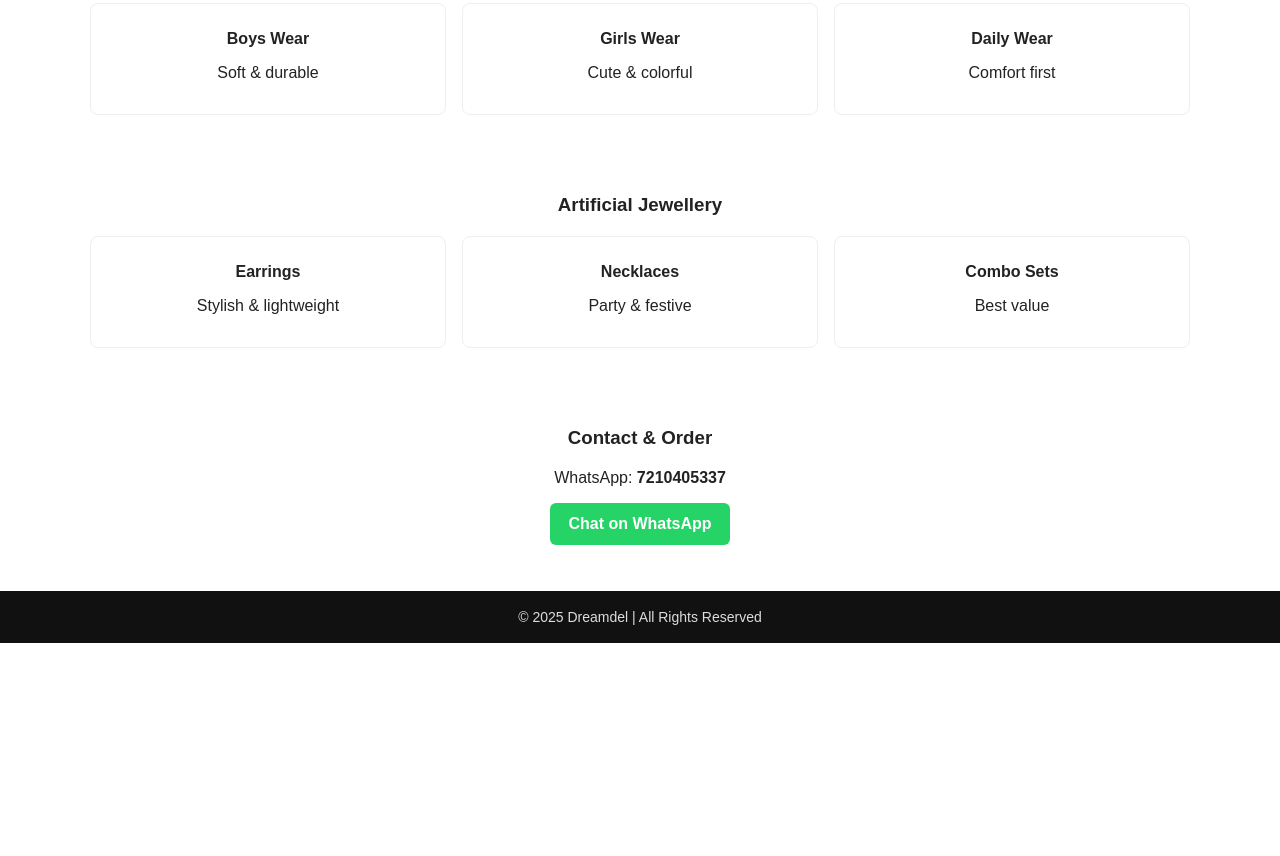
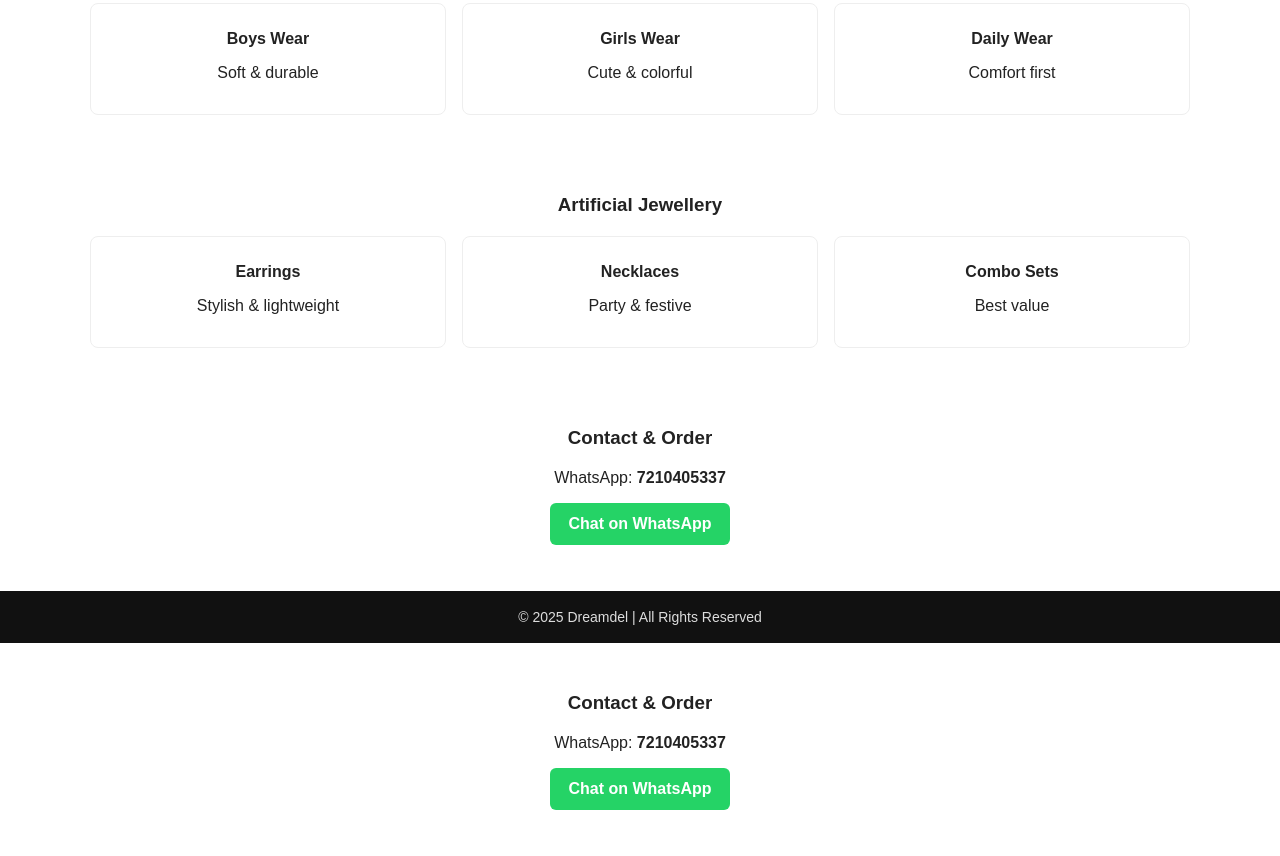
Before and after one commit to dreamdel09/Dreamdel-, a plain HTML site: page index.html in a window 1280 px wide. Shown: the part 928-1784 px from the top of the page. Before the commit the page ends 1571 px from the top, so only its background shows below. Drawn offline with Linux system fonts and the light colour scheme.

Commit message:
Update index.html

```diff
--- a/index.html
+++ b/index.html
@@ -92,3 +92,15 @@
   </footer>
 </body>
 </html>
+
+<section id="contact" class="section">
+  <h3>Contact & Order</h3>
+  <p style="text-align:center">
+    WhatsApp: <strong>7210405337</strong>
+  </p>
+  <p style="text-align:center">
+    <a class="btn" href="https://wa.me/917210405337" target="_blank">
+      Chat on WhatsApp
+    </a>
+  </p>
+</section>
```
